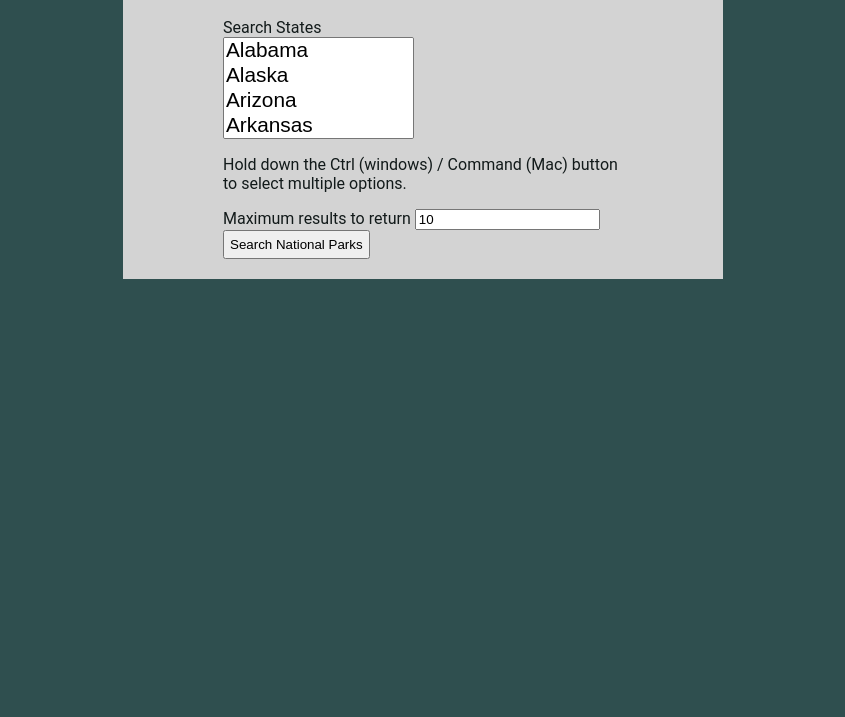
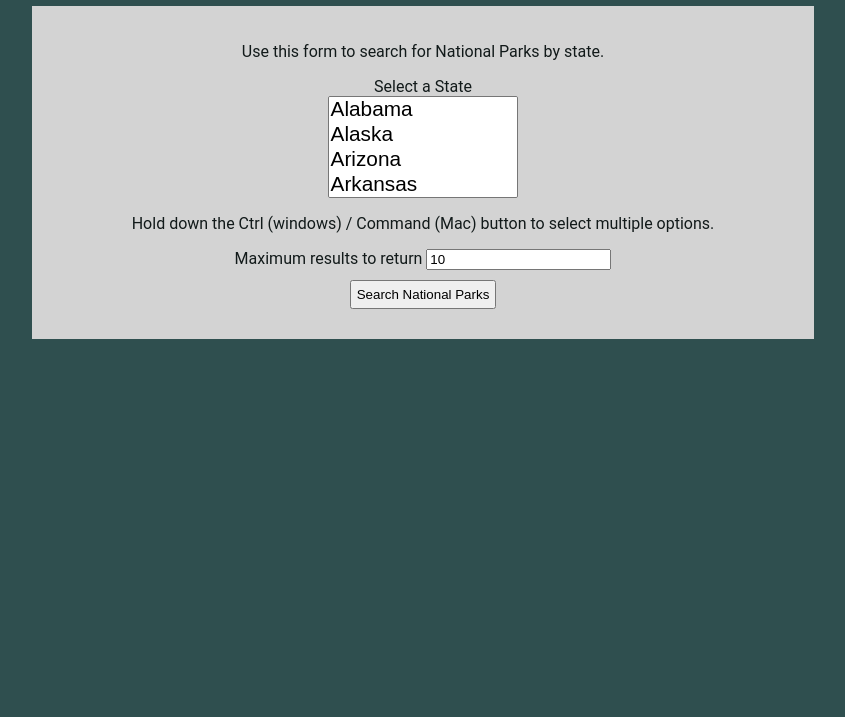
Before and after one commit to kim-mccallum/national-park-finder, a plain HTML site: page index.html in a window 1280 px wide. Shown: the part 83-800 px from the top of the page, without its empty margins (217-1062 px from the left). Drawn offline with nearby package versions, Linux system fonts and the light colour scheme.

Commit message:
cleaned up js and added minimal styling

```diff
--- a/index.css
+++ b/index.css
@@ -8,12 +8,17 @@
 color: lightgray;
 }
 
+form{
+    text-align: center;
+}
+
 select{
     font-size:1.3em;
 }
 
 .button{
     padding: 5px;
+    margin: 10px;
 }
 
 .button:hover {
@@ -22,8 +27,11 @@
 }
 
 .container {
-max-width: 600px;
-margin: 0 auto;
+    display:flex;
+    flex-direction: column;
+    align-items: center;
+    /* max-width: 600px;
+    margin: 0 auto; */
 }
 
 .error-message {
--- a/index.html
+++ b/index.html
@@ -13,7 +13,8 @@
         <h1>National Park Finder</h1>
         <section>
             <form id="js-form">
-                <label for="search-states">Search States</label>
+                <p>Use this form to search for National Parks by state.</p>
+                <label for="search-states">Select a State</label>
                 <br>
                 <select name="search-states" id="js-search-states" required multiple >
                     <option value="AL">Alabama</option>
@@ -73,7 +74,7 @@
 
                 <label for="max-results">Maximum results to return</label>
                 <input type="number" name="max-results" id="js-max-results" value="10">
-
+                <br>
                 <input class="button" type="submit" value="Search National Parks">
             </form>
         </section>
--- a/index.js
+++ b/index.js
@@ -6,9 +6,6 @@
 const searchURL = 'https://developer.nps.gov/api/v1/parks';
 
 function displayResults(responseJson){
-
-    // console.log(`Array length: ${responseJson.data.length}`)
-    // console.log(`Array length: ${responseJson.data[0].fullName}`)
 
     //clear out for new HTML
     $('.error-message').empty();
```
